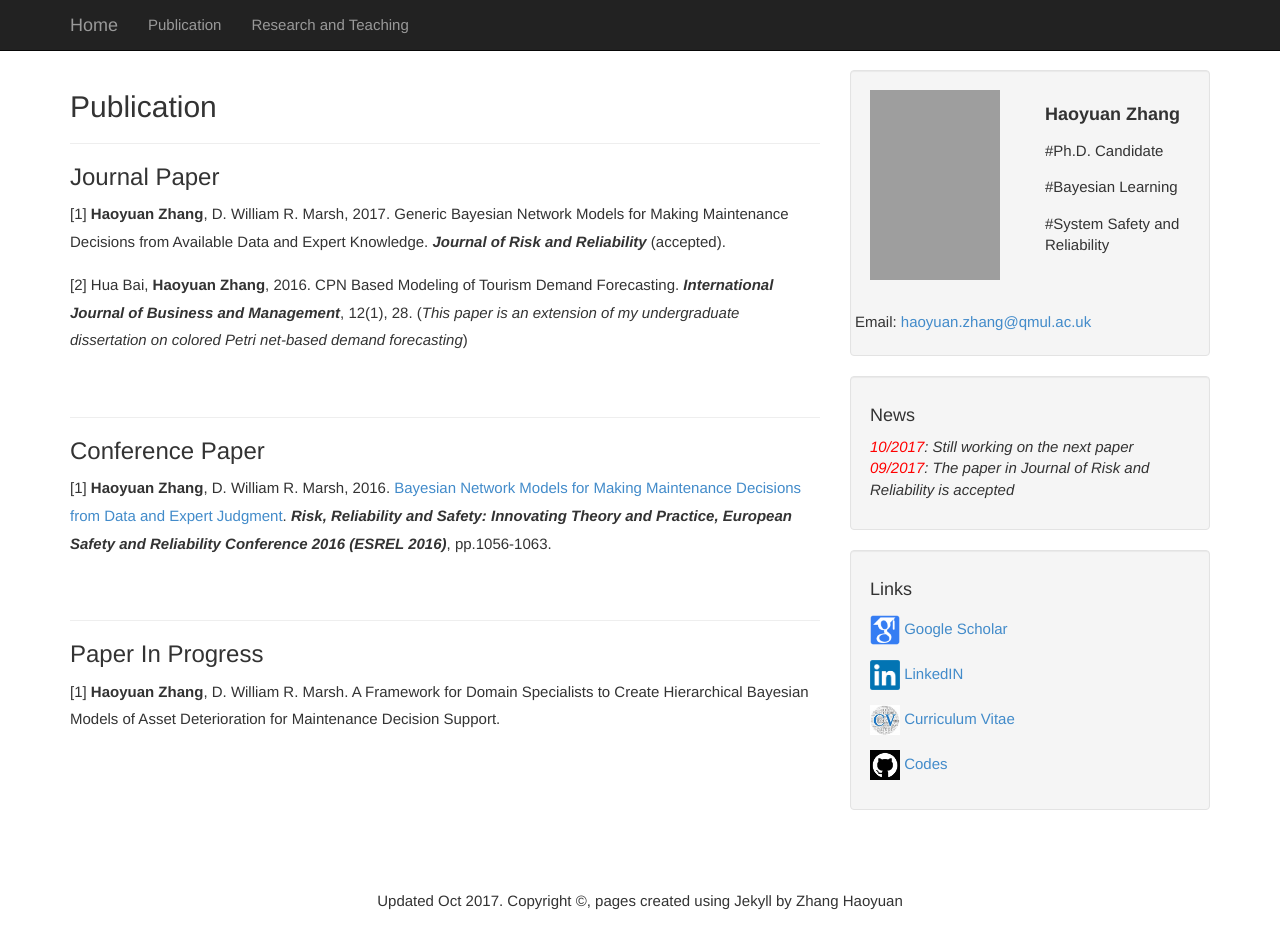
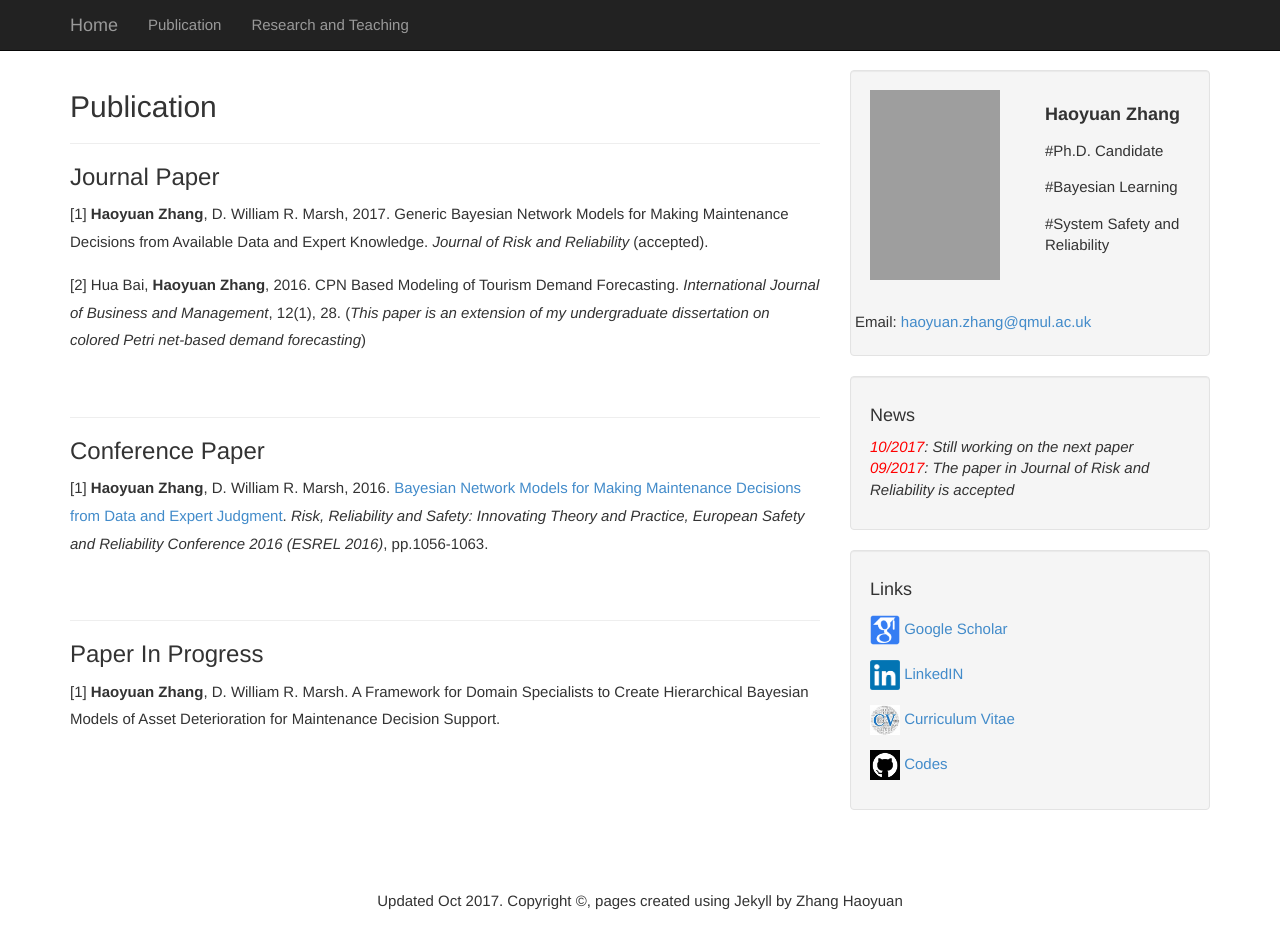
Before and after one commit to july0905/haoyuanzhang1990.github.io, a Jekyll site: the page built from pub.md, in a window 1280 px wide and 961 px high. Shown: the top 949 px of the window. Built offline with Jekyll 4.4.1, drawn with Linux system fonts in a browser that asks for light colours; grey boxes are pictures that could not be loaded.

Commit message:
Update pub.md

```diff
--- a/pub.md
+++ b/pub.md
@@ -7,9 +7,9 @@
 <h2>Publication</h2>
 <hr>
 <h3> Journal Paper</h3>
-[1] <b>Haoyuan Zhang</b>, D. William R. Marsh, 2017. Generic Bayesian Network Models for Making Maintenance Decisions from Available Data and Expert Knowledge. <i><b>Journal of Risk and Reliability</b></i> (accepted).
+[1] <b>Haoyuan Zhang</b>, D. William R. Marsh, 2017. Generic Bayesian Network Models for Making Maintenance Decisions from Available Data and Expert Knowledge. <i>Journal of Risk and Reliability</i> (accepted).
 
-<p>[2] Hua Bai, <b>Haoyuan Zhang</b>, 2016. CPN Based Modeling of Tourism Demand Forecasting. <i><b>International Journal of Business and Management</b></i>, 12(1), 28. (<i>This paper is an extension of my undergraduate dissertation on colored Petri net-based demand forecasting</i>)</p>
+<p>[2] Hua Bai, <b>Haoyuan Zhang</b>, 2016. CPN Based Modeling of Tourism Demand Forecasting. <i>International Journal of Business and Management</i>, 12(1), 28. (<i>This paper is an extension of my undergraduate dissertation on colored Petri net-based demand forecasting</i>)</p>
 
 
 <p> &nbsp;</p>
@@ -17,8 +17,8 @@
 <hr>
 
 <h3>Conference Paper</h3>
-[1] <b>Haoyuan Zhang</b>, D. William R. Marsh, 2016. <a href="https://qmro.qmul.ac.uk/xmlui/bitstream/handle/123456789/13065/Marsh%20Bayesian%20Network%20Models%20for%20Making%202016%20Accepted.pdf?sequence=1">Bayesian Network Models for Making Maintenance Decisions from Data and Expert Judgment</a>. <i><b>
-Risk, Reliability and Safety: Innovating Theory and Practice, European Safety and Reliability Conference 2016 (ESREL 2016)</b></i>, pp.1056-1063.
+[1] <b>Haoyuan Zhang</b>, D. William R. Marsh, 2016. <a href="https://qmro.qmul.ac.uk/xmlui/bitstream/handle/123456789/13065/Marsh%20Bayesian%20Network%20Models%20for%20Making%202016%20Accepted.pdf?sequence=1">Bayesian Network Models for Making Maintenance Decisions from Data and Expert Judgment</a>. <i>
+Risk, Reliability and Safety: Innovating Theory and Practice, European Safety and Reliability Conference 2016 (ESREL 2016)</i>, pp.1056-1063.
 <p> &nbsp;</p>
 
 
```
